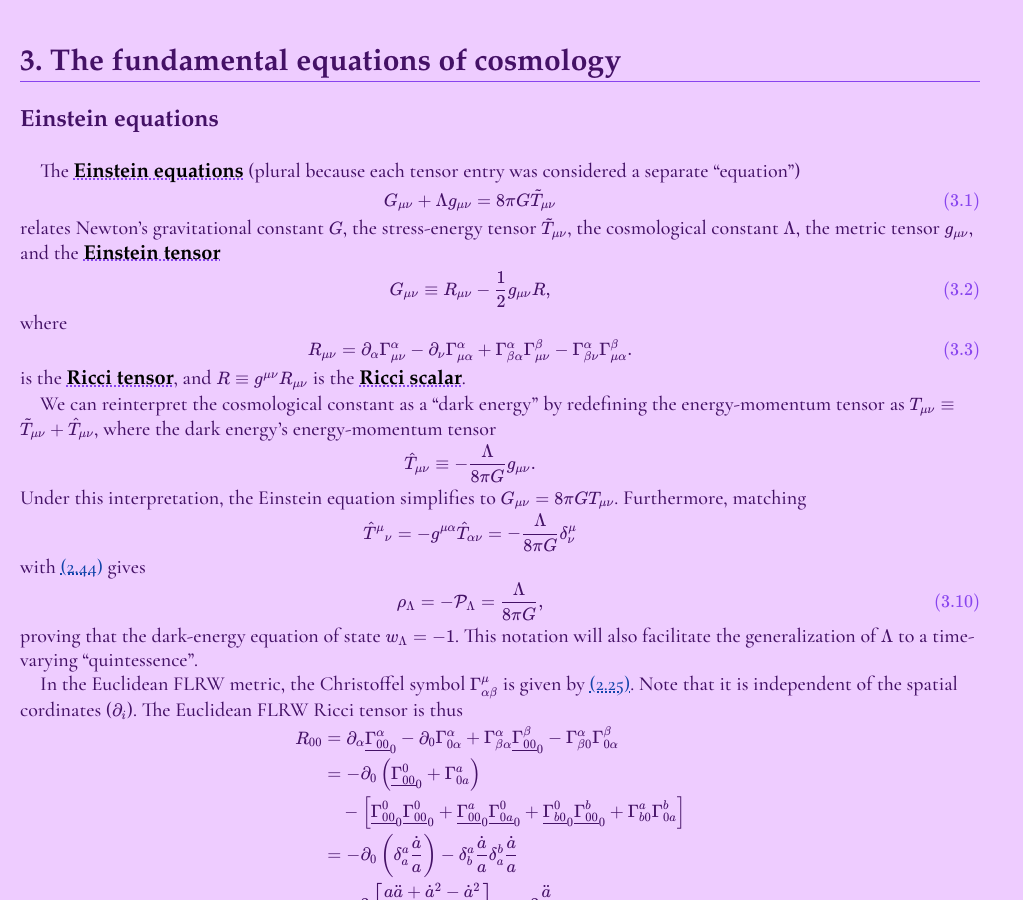
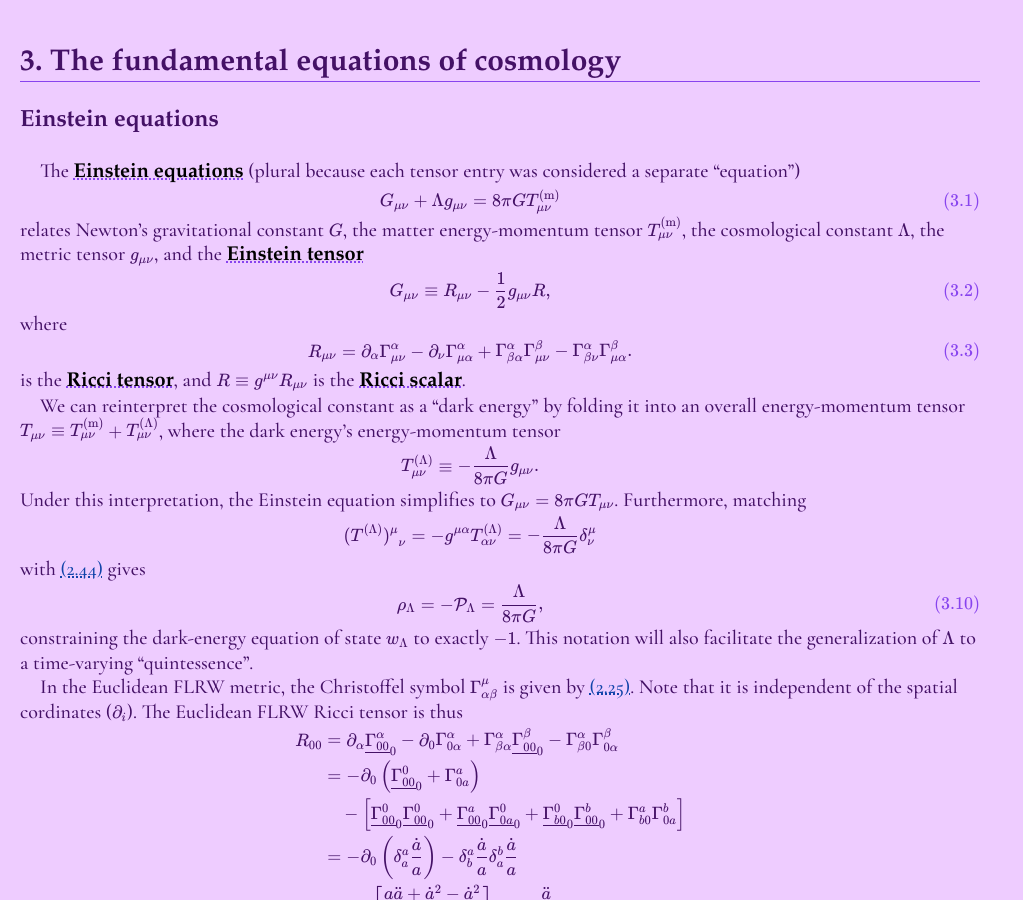
Before and after one commit to xingyzt/notes, a Jekyll site: the page built from modern-cosmology/3.md, in a window 1280 px wide and 900 px high. Shown: the whole window, without its empty margins (0-1023 px from the left). Built offline with Jekyll 4.4.1, drawn with Linux system fonts in a browser that asks for light colours; our own code applies the rules of GitHub Pages for plain Markdown files.

Commit message:
Clarify notation

```diff
--- a/modern-cosmology/3.md
+++ b/modern-cosmology/3.md
@@ -8,10 +8,10 @@
 
 The **Einstein equations** (plural because each tensor entry was considered a separate “equation”)
 \\[
-G_{\mu\nu} + \Lambda g_{\mu\nu} = 8\pi G \tilde T_{\mu\nu}
+G\_{\mu\nu} + \Lambda g\_{\mu\nu} = 8\pi G T^{(\text m)}\_{\mu\nu}
 \tag{3.1}
 \\]
-relates Newton’s gravitational constant $G$, the stress-energy tensor $\tilde T_{\mu\nu}$, the cosmological constant $\Lambda$, the metric tensor $g_{\mu\nu}$, and the **Einstein tensor**
+relates Newton’s gravitational constant $G$, the matter energy-momentum tensor $T^{(\text m)}\_{\mu\nu}$, the cosmological constant $\Lambda$, the metric tensor $g_{\mu\nu}$, and the **Einstein tensor**
 \\[
 G_{\mu\nu} \equiv R_{\mu\nu} - \f12 g_{\mu\nu}R,
 \tag{3.2}
@@ -27,24 +27,24 @@ R\_{\mu\nu} =
 \\]
 is the **Ricci tensor**, and $R\equiv g^{\mu\nu}R_{\mu\nu}$ is the **Ricci scalar**.
 
-We can reinterpret the cosmological constant as a “dark energy” by redefining the energy-momentum tensor as
-$T\_{\mu\nu} \equiv \tilde T\_{\mu\nu} + \hat T\_{\mu\nu}$,
+We can reinterpret the cosmological constant as a “dark energy” by folding it into an overall energy-momentum tensor
+$T\_{\mu\nu} \equiv T^{(\text m)}\_{\mu\nu} + T^{(\Lambda)}\_{\mu\nu}$,
 where the dark energy’s energy-momentum tensor
 \\[
-\hat T\_{\mu\nu} \equiv -\f{\Lambda}{8\pi G} g\_{\mu\nu}.
+T^{(\Lambda)}\_{\mu\nu} \equiv -\f{\Lambda}{8\pi G} g\_{\mu\nu}.
 \\]
 Under this interpretation, the Einstein equation simplifies to
 $G_{\mu\nu} = 8\pi G T_{\mu\nu}$.
 Furthermore, matching
 \\[
-{\hat T^\mu}\_\nu = -g^{\mu\alpha} \hat T\_{\alpha\nu} = -\f{\Lambda}{8\pi G} \delta^\mu_\nu
+{(T^{(\Lambda)})^\mu}\_\nu = -g^{\mu\alpha} T^{(\Lambda)}\_{\alpha\nu} = -\f{\Lambda}{8\pi G} \delta^\mu_\nu
 \\]
 with [(2.44)](#tag-2.44) gives
 \\[
 \rho\_\Lambda = -\mathcal{P}\_\Lambda = \f{\Lambda}{8\pi G},
 \tag{3.10}
 \\]
-proving that the dark-energy equation of state $w_\Lambda = -1$.
+constraining the dark-energy equation of state $w_\Lambda$ to exactly $-1$.
 This notation will also facilitate the generalization of $\Lambda$ to a time-varying “quintessence”.
 
 In the Euclidean FLRW metric, the Christoffel symbol $\Gamma^\mu\_{\alpha\beta}$ is given by [(2.25)](#tag-2.25).
```
Also changed, not shown: modern-cosmology/0.md (+4 -1 lines), 6 other files.
